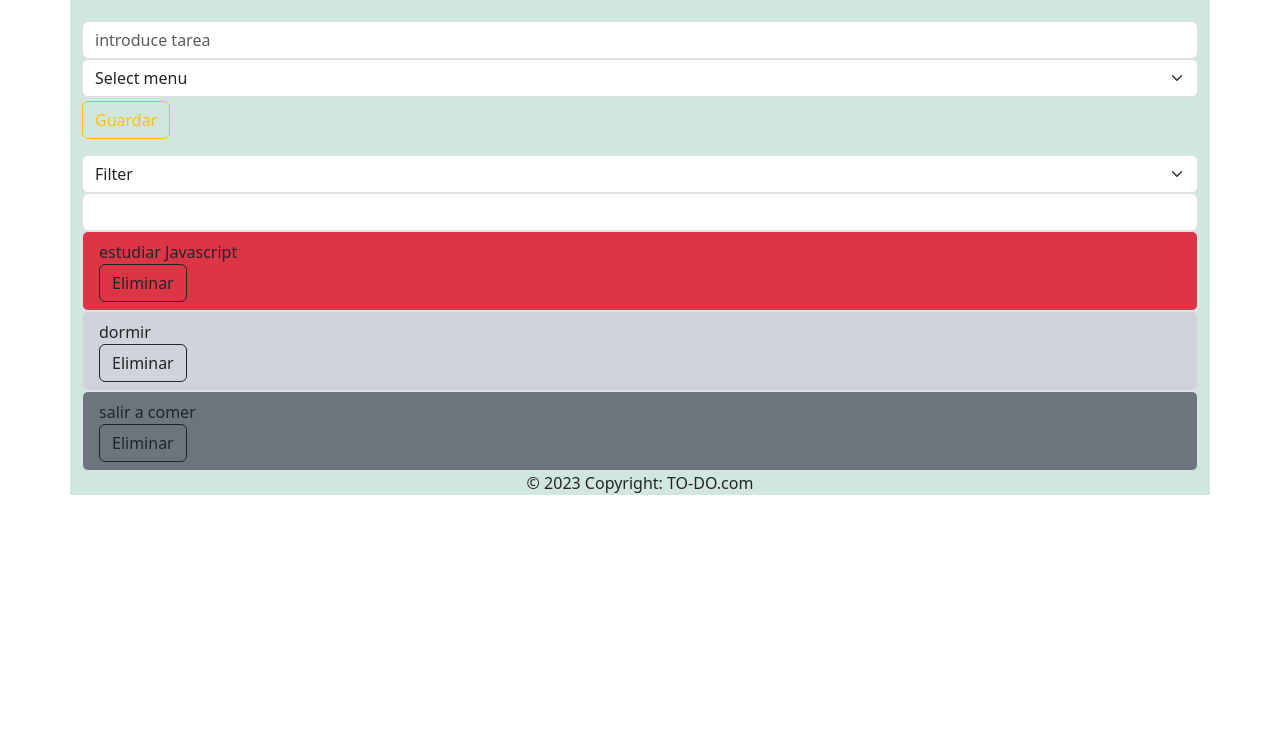
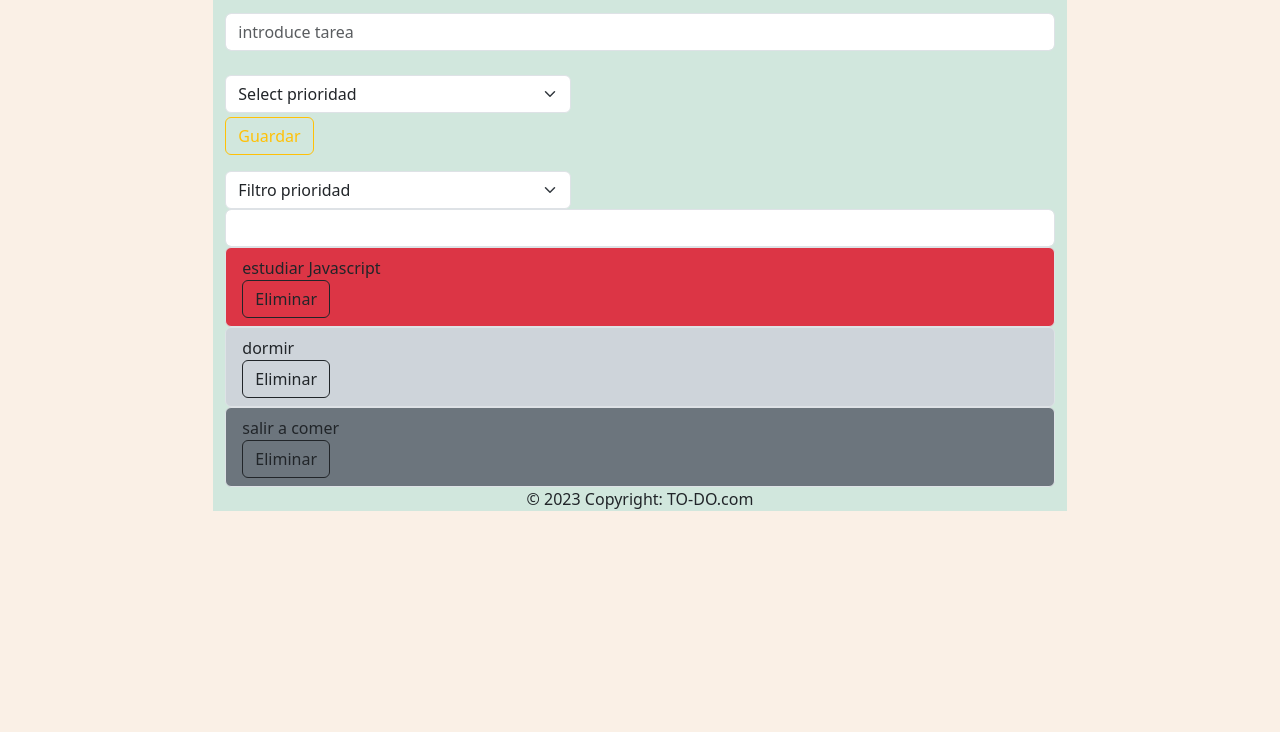
Before and after one commit to SIgnacioRoccuzzo/practica.javaScript, a plain HTML site: page index.html in a window 1280 px wide. Shown: the part 68-800 px from the top of the page. Drawn offline with nearby package versions, Linux system fonts and the light colour scheme.

Commit message:
modificaciones html y css

```diff
--- a/css/style.css
+++ b/css/style.css
@@ -0,0 +1,3 @@
+body {
+    background-color: linen;
+}
--- a/index.html
+++ b/index.html
@@ -14,33 +14,37 @@
 
 <body>
     <header>
-        <section id="addTareas" class="container bg-success-subtle">
+        <section id="addTareas" class="container col-12 col-md-8  bg-success-subtle">
             <h1>BLOC DE TAREAS</h1>
             <hr>
-            <div id="task" class="mt-4">
+            <div>
                 <input id="tareas-in" type="text" class="form-control" aria-label="Sizing example input"
                     aria-describedby="inputGroup-sizing-sm" placeholder="introduce tarea">
-                <select id="select-tareas" class="form-select">
-                    <option value="" selected>Select menu</option>
+            </div>
+
+            <div class="mt-4 col-5">
+
+                <select id="select-tareas" class="form-select col-4">
+                    <option value="" selected>Select prioridad</option>
                     <option value="urgente">URGENTE</option>
                     <option value="diario">Diario</option>
                     <option value="mensual">Mensual</option>
                 </select>
                 <button id="guardar" type="button" class="btn btn-outline-warning mt-1">Guardar</button>
             </div>
-            <div class="form-floating-sm mt-3">
+            <div class="form-floating-sm col-5 mt-3">
                 <select id="search-tareas" class="form-select">
-                    <option value="" selected>Filter</option>
+                    <option value="" selected>Filtro prioridad</option>
                     <option value="urgente">Urgente</option>
                     <option value="diario">Diario</option>
                     <option value="mensual">Mensual</option>
                 </select>
-                <input id="find-tarea" type="text" class="form-control" aria-describedby="inputGroup-sizing-sm">
             </div>
+            <input id="find-tarea" type="text" class="form-control" aria-describedby="inputGroup-sizing-sm">
         </section>
     </header>
     <main>
-        <section id="printTareas" class="container bg-success-subtle">
+        <section id="printTareas" class="container col-12 col-md-8 bg-success-subtle">
             <!--       <article>
          <ul id="lista-tareas" class="list-group col-xl-8">
                 <li class="list-group-item">An item<button id="btn1" type="button"
@@ -50,7 +54,7 @@
 
     </main>
 
-    <footer class="container bg-success-subtle text-center">
+    <footer class="container col-md-8 bg-success-subtle text-center">
         © 2023 Copyright: TO-DO.com
     </footer>
 
```
